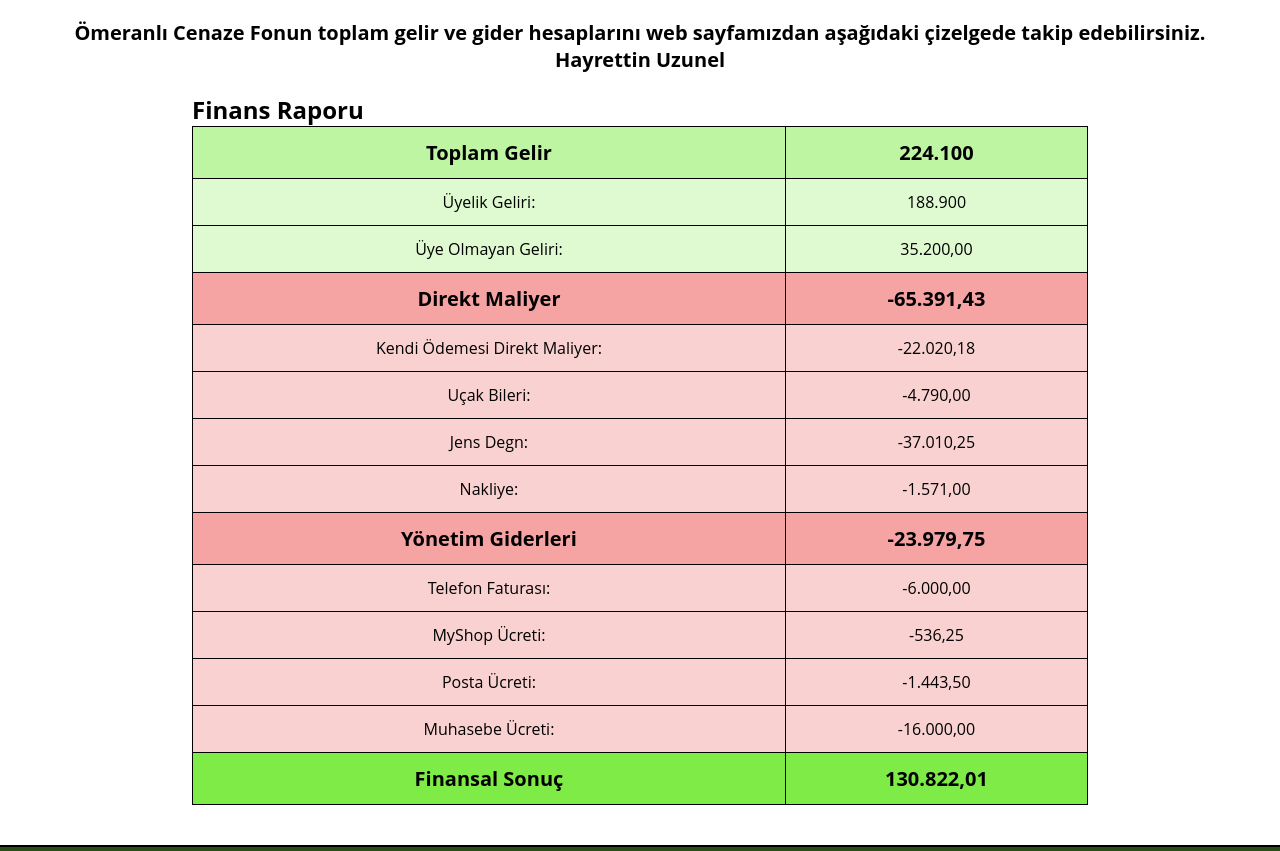
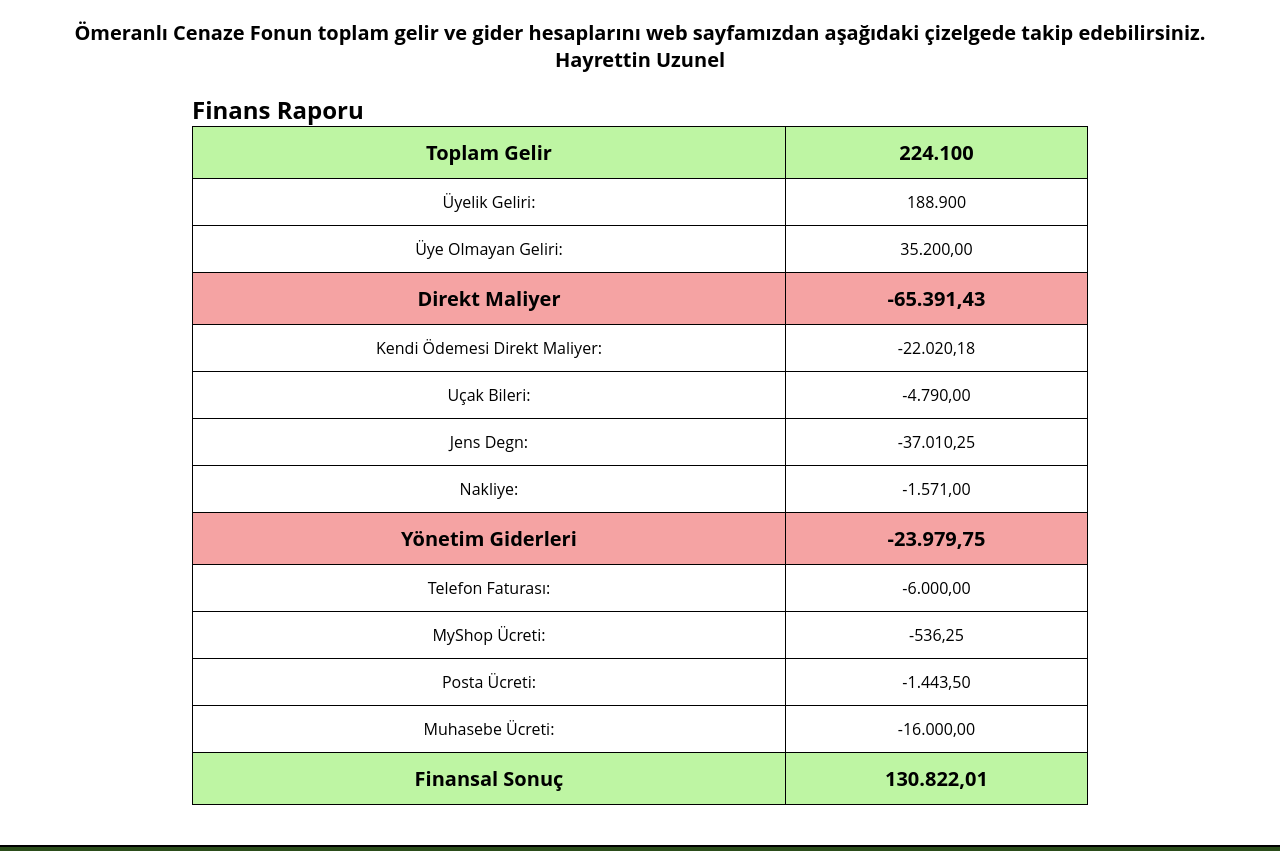
Before and after one commit to MikailGuzel/cenazefonus, a plain HTML site: page muhasebe.html in a window 1280 px wide. Shown: the part 101-952 px from the top of the page. Drawn offline with Linux system fonts and the light colour scheme.

Commit message:
Add files via upload

```diff
--- a/muhasebe.html
+++ b/muhasebe.html
@@ -150,19 +150,12 @@
             font-size: 20px; /* Adjust the font size as needed */
             background-color: hsl(0, 80%, 80%);
         }
-        .financial-table th.positive, .financial-table td.positive {
-
-            background-color: hsl(100, 80%, 90%);;
-        }
-        .financial-table th.negative, .financial-table td.negative {
-
-            background-color: hsl(0, 80%, 90%);
-}
-.financial-table th.overall-result, .financial-table td.overall-result {
+        .financial-table th.overall-positive, .financial-table td.overall-positive {
             font-weight: bold;
             font-size: 20px; /* Adjust the font size as needed */
-            background-color: hsl(100, 80%, 60%);
+            background-color: hsl(100, 80%, 80%);
         }
+
 
 
     </style>
@@ -206,44 +199,44 @@
                 <td class="overall-negative">-65.391,43</td>
             </tr>
             <tr>
-                <td class="negative">Kendi Ödemesi Direkt Maliyer:</td>
-                <td class="negative">-22.020,18</td>
+                <td>Kendi Ödemesi Direkt Maliyer:</td>
+                <td>-22.020,18</td>
             </tr>
             <tr>
-                <td class="negative">Uçak Bileri:</td>
-                <td class="negative">-4.790,00</td>
+                <td>Uçak Bileri:</td>
+                <td>-4.790,00</td>
             </tr>
             <tr>
-                <td class="negative">Jens Degn:</td>
-                <td class="negative">-37.010,25</td>
+                <td>Jens Degn:</td>
+                <td>-37.010,25</td>
             </tr>
             <tr>
-                <td class="negative">Nakliye:</td>
-                <td class="negative">-1.571,00</td>
+                <td>Nakliye:</td>
+                <td>-1.571,00</td>
             </tr>
             <tr>
                 <th class="overall-negative">Yönetim Giderleri</th>
                 <td class="overall-negative">-23.979,75</td>
             </tr>
             <tr>
-                <td class="negative">Telefon Faturası:</td>
-                <td class="negative">-6.000,00</td>
+                <td>Telefon Faturası:</td>
+                <td>-6.000,00</td>
             </tr>
             <tr>
-                <td class="negative">MyShop Ücreti:</td>
-                <td class="negative">-536,25</td>
+                <td>MyShop Ücreti:</td>
+                <td>-536,25</td>
             </tr>
             <tr>
-                <td class="negative">Posta Ücreti:</td>
-                <td class="negative">-1.443,50</td>
+                <td>Posta Ücreti:</td>
+                <td>-1.443,50</td>
             </tr>
             <tr>
-                <td class="negative">Muhasebe Ücreti:</td>
-                <td class="negative">-16.000,00</td>
+                <td>Muhasebe Ücreti:</td>
+                <td>-16.000,00</td>
             </tr>
             <tr>
-                <th class="overall-result">Finansal Sonuç</th>
-                <td class="overall-result">130.822,01</td>
+                <th class="overall-positive">Finansal Sonuç</th>
+                <td class="overall-positive">130.822,01</td>
             </tr>
         </table>
     </div>
```
